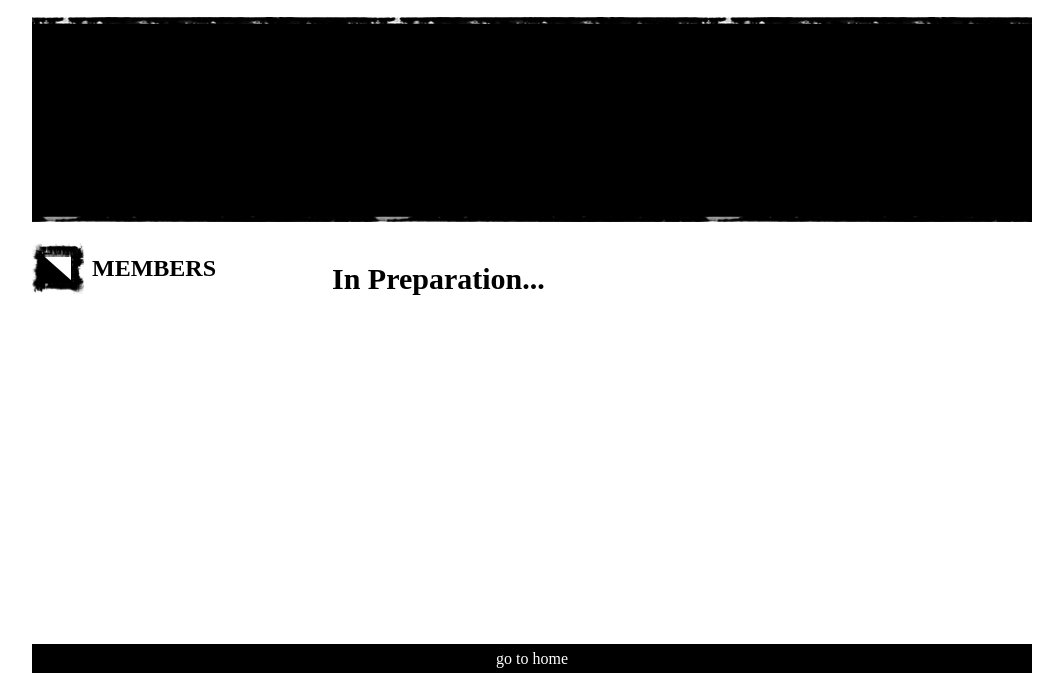
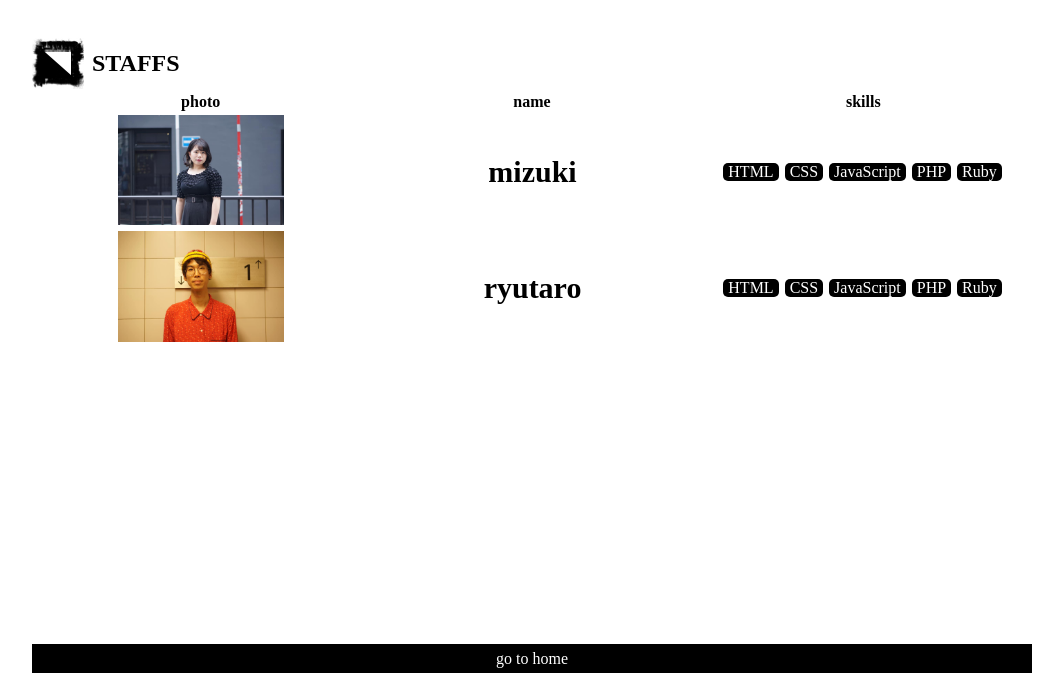
Before and after one commit to koheikameyama/dotandline_hp, a plain HTML site: page staffs.html in a window 1280 px wide. Shown: the part 127-800 px from the top of the page, without its empty margins (108-1171 px from the left). Drawn offline with nearby package versions, Linux system fonts and the light colour scheme.

Commit message:
staffのデザイン作成

```diff
--- a/staffs.html
+++ b/staffs.html
@@ -29,15 +29,41 @@
                 <div class="clear"></div>
             </header>
             <main>
-                <div class="banner">
-                </div>
                 <div class="content">
-                    <div class="title">
-                        <h2>MEMBERS</h2>
-                    </div>
-                    <div class="text">
-                        In Preparation...
-                    </div>
+                    <h2>STAFFS</h2>
+                    <table class="staff-table">
+                        <thead>
+                            <tr>
+                            <th>photo</th>
+                            <th>name</th>
+                            <th>skills</th>
+                            </tr>
+                        </thead>
+                        <tbody>
+                            <tr>
+                                <td><img class="staff-img" src="./img/staffs/mizuki.jpg"></td>
+                                <td class="staff-name">mizuki</td>
+                                <td>
+                                    <span class="skill-tag">HTML</span>
+                                    <span class="skill-tag">CSS</span>
+                                    <span class="skill-tag">JavaScript</span>
+                                    <span class="skill-tag">PHP</span>
+                                    <span class="skill-tag">Ruby</span>
+                                </td>
+                            </tr>
+                            <tr>
+                                <td><img class="staff-img" src="./img/staffs/ryutaro.jpg"></td>
+                                <td class="staff-name">ryutaro</td>
+                                <td>
+                                    <span class="skill-tag">HTML</span>
+                                    <span class="skill-tag">CSS</span>
+                                    <span class="skill-tag">JavaScript</span>
+                                    <span class="skill-tag">PHP</span>
+                                    <span class="skill-tag">Ruby</span>
+                                </td>
+                            </tr>
+                        </tbody>
+                    </table>
                     <div class="clear"></div>
                 </div>
             </main>
--- a/style.css
+++ b/style.css
@@ -86,7 +86,7 @@ main{
     float:left;
 }
 
-.title h2{
+main h2{
     background-image: url('img/dot.jpeg');
     background-repeat: no-repeat;
     height: 52px;
@@ -110,6 +110,46 @@ main{
 
 .roots-text{
     font-size: 16px;
+}
+
+.staff-table{
+    width: 100%;
+    text-align: center;
+    table-layout: fixed;
+}
+
+.staff-table thead{
+    display: block;
+    width: 100%;
+}
+
+.staff-table tbody{
+    display: block;
+    overflow-y: scroll;
+    height: 450px;
+}
+
+.staff-table th,
+.staff-table td {
+    width: 332px;
+}
+
+.staff-img{
+    width: 166px;
+}
+
+.staff-name{
+    font-weight: bold;
+    font-size: 30px;
+}
+
+.skill-tag{
+    background-color: black;
+    color: white;
+    display: inline-block;
+    padding: 0 5px;
+    border-radius: 5px;
+    margin-right: 2px;
 }
 
 footer{
```
Also changed, not shown: img/staffs/mizuki.jpg (added), img/staffs/ryutaro.jpg (added).
